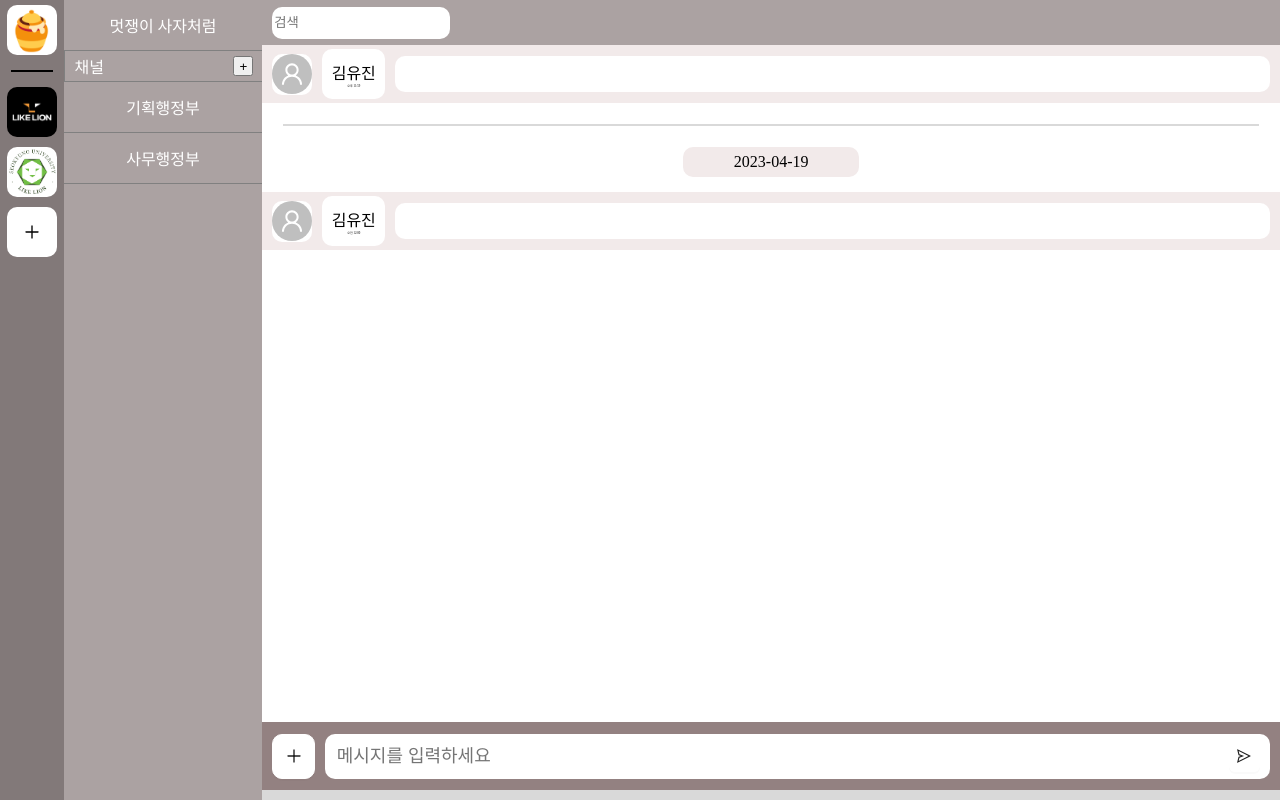
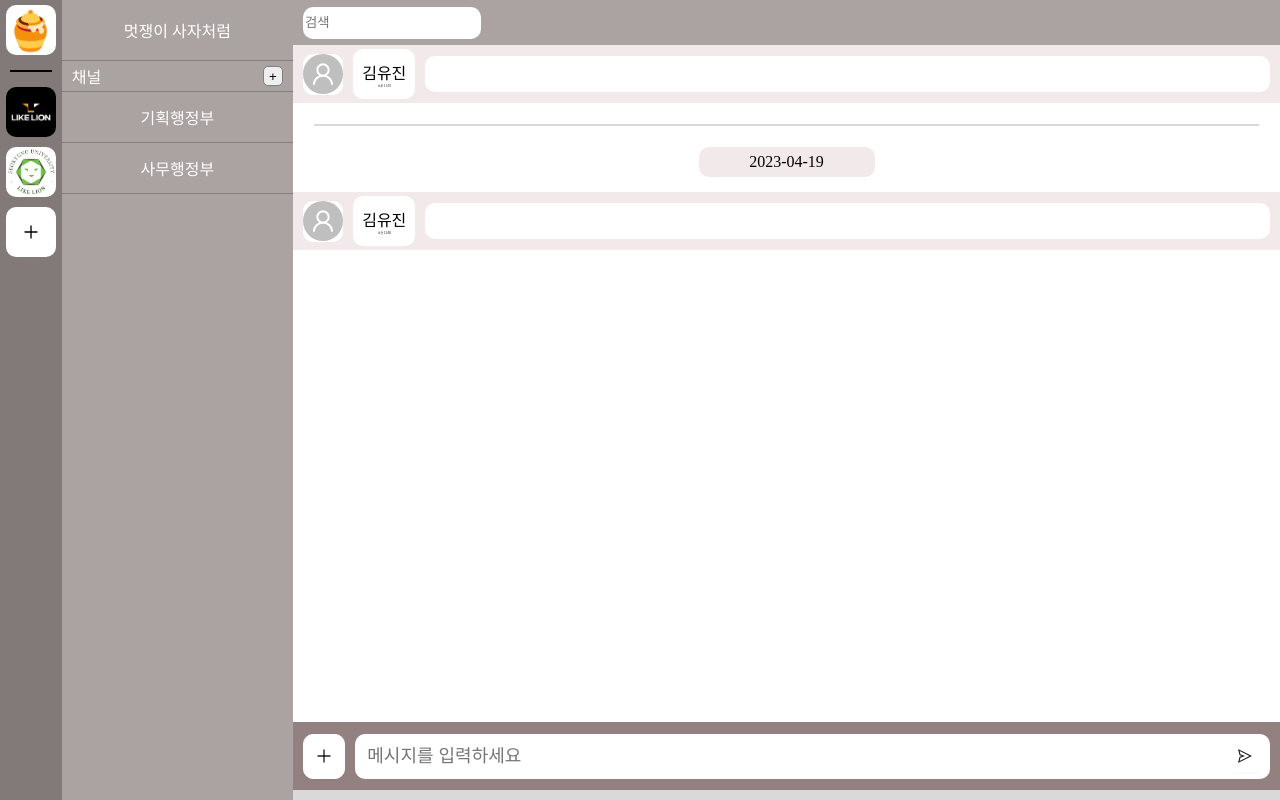
Before and after one commit to spotlight-xam/xam-web, a React (Vite) app: page /home in a window 1280 px wide. Built offline with nearby package versions, Linux system fonts and the light colour scheme.

Commit message:
예시 모달 추가

```diff
--- a/package.json
+++ b/package.json
@@ -15,12 +15,14 @@
     "react": "^18.2.0",
     "react-dom": "^18.2.0",
     "react-infinite-scroll-component": "^6.1.0",
+    "react-modal": "^3.16.1",
     "react-router-dom": "^6.11.1"
   },
   "devDependencies": {
     "@ant-design/icons": "^5.0.1",
     "@types/react": "^18.0.28",
     "@types/react-dom": "^18.0.11",
+    "@types/react-modal": "^3.16.0",
     "@types/styled-components": "^5.1.26",
     "@vitejs/plugin-react": "^3.1.0",
     "typescript": "^4.9.3",
--- a/src/screens/Home/Home.tsx
+++ b/src/screens/Home/Home.tsx
@@ -2,11 +2,13 @@ import { useEffect, useState } from "react";
 import { Dialog } from "../Chat/Dialog";
 import { Room } from "../Rooms/Room";
 import { Team } from "../Team/Team";
+import Modal from "react-modal";
 
 export function Home() {
   const [authToken, setAuthToken] = useState("");
   const [teamId, setTeamId] = useState(0);
   const [roomId, setRoomId] = useState(0);
+  const [modalIsOpen, setModalIsOpen] = useState(false);
 
   const getToken = () => {
     const token = localStorage.getItem("accessToken");
@@ -19,6 +21,10 @@ export function Home() {
   };
   const onRoomChange = (roomId: number) => {
     setRoomId(roomId);
+  };
+
+  const handleButtonClick = () => {
+    setModalIsOpen(true);
   };
 
   useEffect(() => {
@@ -40,7 +46,7 @@ export function Home() {
           display: "flex",
           flexDirection: "column",
           alignItems: "center",
-          width: "250px",
+          width: "300px",
           height: "100%",
           backgroundColor: "#aba2a2",
         }}
@@ -51,16 +57,18 @@ export function Home() {
             justifyContent: "center",
             alignItems: "center",
             color: "white",
-            height: "50px",
+            height: "60px",
             width: "100%",
+            borderBottom: "solid 1px gray",
           }}
         >
           멋쟁이 사자처럼
         </div>
 
         <Room
-          onRoomEvent={(teamData: number) => onRoomChange(teamData)}
-          teamData={teamId}
+          createRoom={handleButtonClick}
+          onRoomEvent={(teamId: number) => onRoomChange(teamId)}
+          teamId={teamId}
         ></Room>
       </div>
       <div
@@ -71,6 +79,12 @@ export function Home() {
           height: "100%",
         }}
       >
+        <Modal
+          isOpen={modalIsOpen}
+          onRequestClose={() => setModalIsOpen(false)}
+        >
+          This is Modal content
+        </Modal>
         <div
           style={{
             display: "flex",
--- a/src/screens/Rooms/Room.tsx
+++ b/src/screens/Rooms/Room.tsx
@@ -2,11 +2,11 @@ import axios from "axios";
 import { useEffect, useState } from "react";
 
 interface MyRoom {
-  id: number;
+  roomId: number;
   roomName: string;
 }
 
-interface getRoomlistRes {
+interface getMyRoomRes {
   roomList: MyRoom[];
 }
 
@@ -17,37 +17,43 @@ interface postCreateRoomReq {
 
 interface postCreateRoomRes {
   roomId: number;
+  roomName: string;
 }
 
 export function Room({
+  createRoom,
   onRoomEvent,
-  teamData,
+  teamId,
 }: {
-  onRoomEvent: (teamData: number) => void;
-  teamData: number;
+  createRoom: () => void;
+  onRoomEvent: (teamId: number) => void;
+  teamId: number;
 }) {
-  const [roomlist, setRoomlist] = useState<getRoomlistRes>({
+  const [roomlist, setRoomlist] = useState<getMyRoomRes>({
     roomList: [],
   });
+
   const getRoomlist = async () => {
     try {
-      const res = await axios.get<getRoomlistRes>(
-        "localhost:8080/team/{teamId}/room",
+      const res = await axios.get<getMyRoomRes>(
+        `localhost:8080/team/${teamId}/room`,
         {
-          headers: { authorization: `Bearer ${localStorage.getItem("token")}` },
+          headers: {
+            authorization: `Bearer ${localStorage.getItem("authToken")}`,
+          },
         }
       );
       setRoomlist(res.data);
     } catch (error) {
       //더미 데이터
-      const exam: getRoomlistRes = {
+      const exam: getMyRoomRes = {
         roomList: [
           {
-            id: 3,
+            roomId: 3,
             roomName: "기획행정부",
           },
           {
-            id: 5,
+            roomId: 5,
             roomName: "사무행정부",
           },
         ],
@@ -58,7 +64,7 @@ export function Room({
 
   const chooseRoom = (room: MyRoom) => {
     //채널이 선택되었을 때
-    const roomData = room.id;
+    const roomData = room.roomId;
     const roomName = room.roomName;
     alert(`${roomName}` + " 채널로 변경되었습니다.");
     onRoomEvent(roomData);
@@ -78,18 +84,21 @@ export function Room({
           alignItems: "center",
           width: "100%",
           height: "30px",
-          border: "solid 1px gray",
+          borderBottom: "solid 1px gray",
         }}
       >
         <div style={{ color: "white", margin: "10px" }}>채널</div>
         <button
           style={{
+            cursor: "pointer",
             width: "20px",
             height: "20px",
             padding: "0px",
             margin: "0 10px",
-            backgroundColor: "none",
+            borderRadius: "5px",
+            border: "solid 1px gray",
           }}
+          onClick={createRoom}
         >
           +
         </button>
--- a/src/screens/Team/Team.tsx
+++ b/src/screens/Team/Team.tsx
@@ -26,7 +26,7 @@ export function Team({
         "localhost:8080/team/{memberId}/myTeam",
         {
           headers: {
-            Authorization: "authToken",
+            authorization: `Bearer ${localStorage.getItem("authToken")}`,
           },
         }
       );
```
Also changed, not shown: 1 other file (tests, documents, lock files or other folders).
